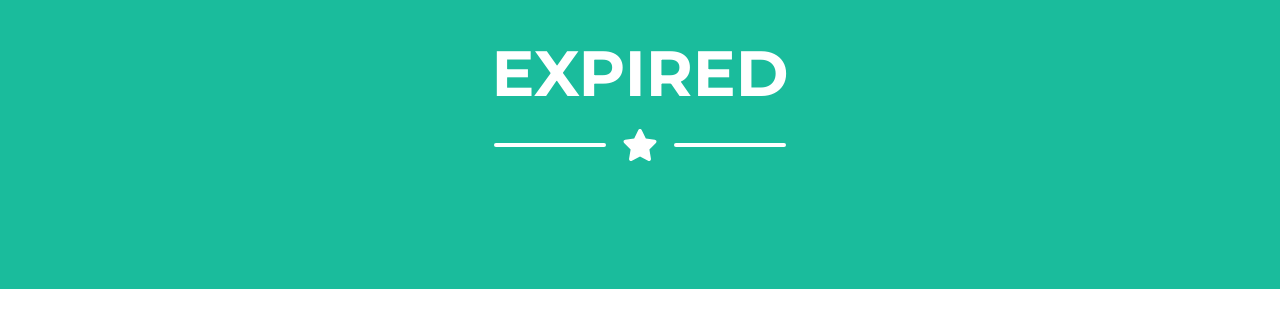
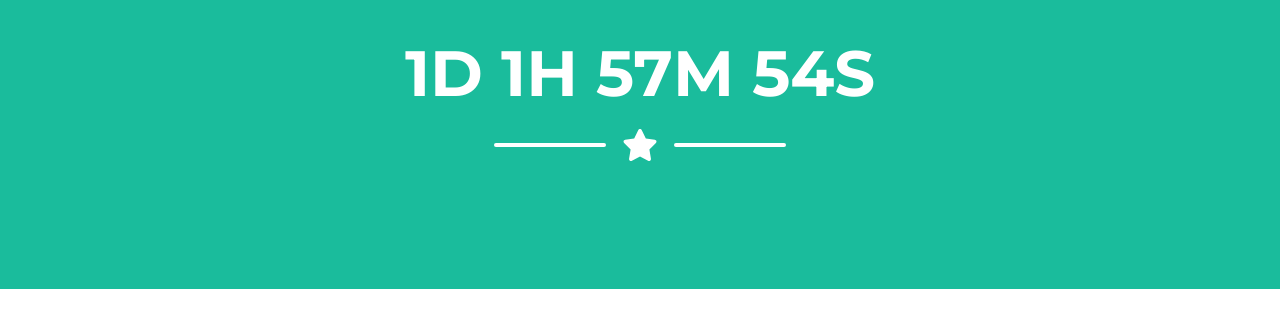
Before and after one commit to nicofaure/countdown, a website: page index.html in a window 1280 px wide. Shown: the part 453-780 px from the top of the page. Drawn offline with nearby package versions, Linux system fonts and the light colour scheme.

Commit message:
Update index.html
some changes

```diff
--- a/index.html
+++ b/index.html
@@ -44,7 +44,7 @@
         <script src="https://cdn.startbootstrap.com/sb-forms-latest.js"></script>
         <script>
             // Set the date we're counting down to
-            var countDownDate = new Date(2023,2,13,9,00).getTime();
+            var countDownDate = new Date(2023,2,18,14,00).getTime();
 
             // Update the count down every 1 second
             var x = setInterval(function() {
```
